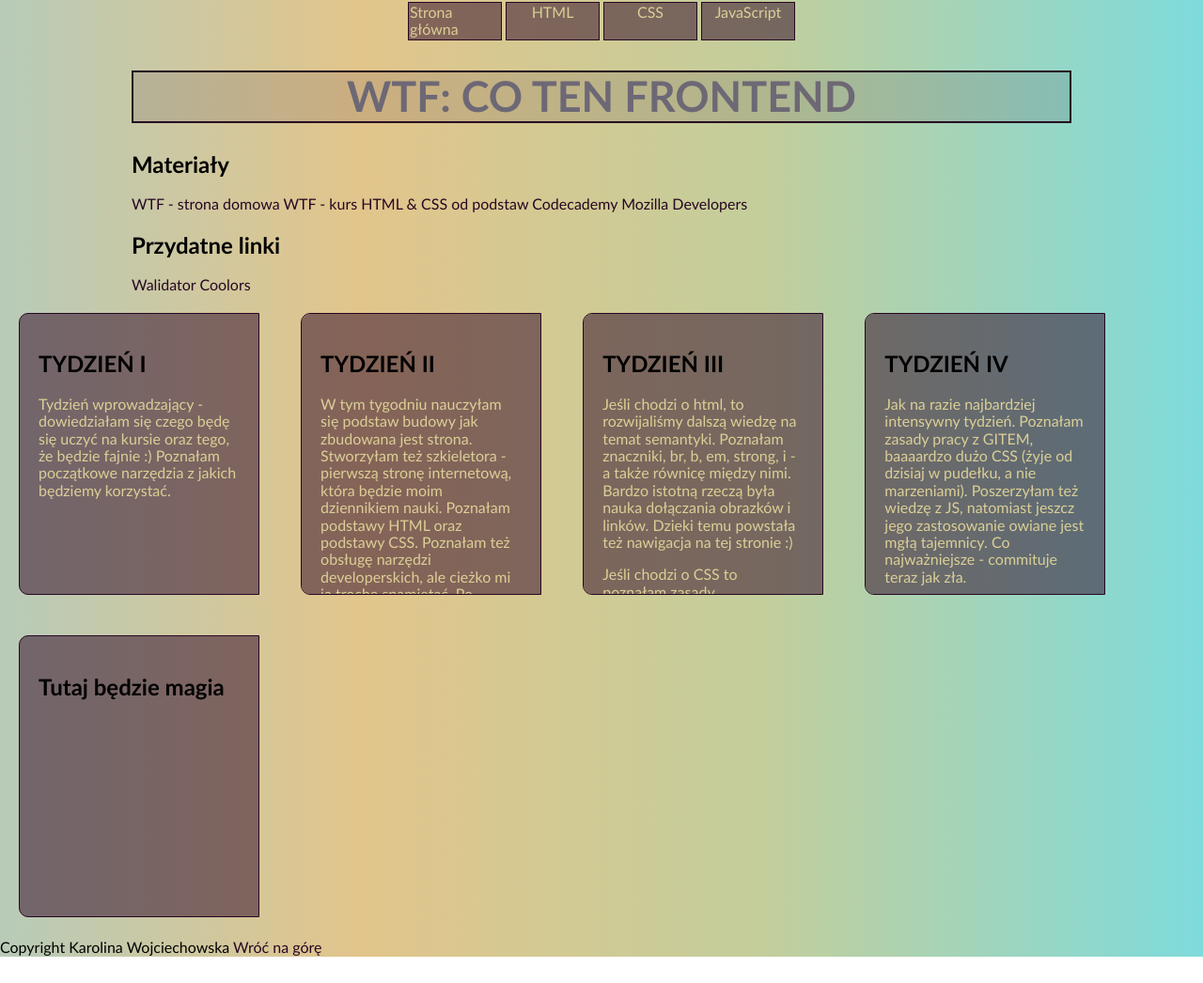
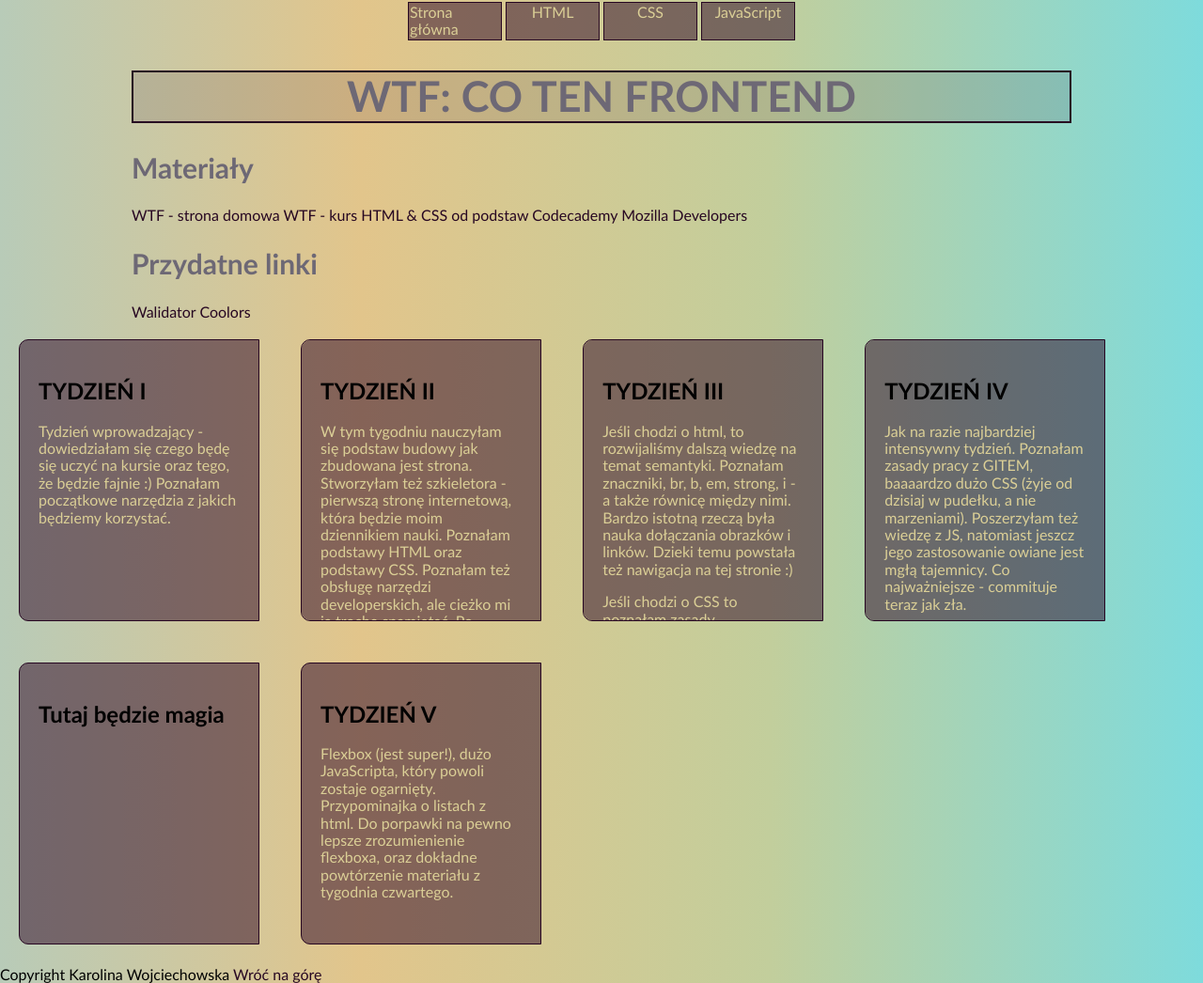
Before and after one commit to Karwska/homepage, a plain HTML site: page index.html in a window 1280 px wide. Shown: the whole page at 94% size. Before the commit the page ends 1018 px from the top, so only its background shows below. Drawn offline with Linux system fonts and the light colour scheme.

Commit message:
a new section V weekn in index added

```diff
--- a/css/style.css
+++ b/css/style.css
@@ -23,7 +23,7 @@ body {
     #c2ce9c 64%,
     #7edbdc 100%
   );
- font-family: 'Gill Sans', 'Gill Sans MT', Calibri, 'Trebuchet MS', sans-serif;
+  font-family: "Gill Sans", "Gill Sans MT", Calibri, "Trebuchet MS", sans-serif;
 }
 
 .homepage-header {
@@ -31,10 +31,14 @@ body {
   margin: 0 auto;
 }
 
+.homepage-header__heading {
+  color: #6d6875;
+  font-size: 30px;
+}
+
 .homepage-header__heading--main {
   display: flex;
   justify-content: center;
-  color: #6d6875;
   font-size: 45px;
   font-weight: bold;
   border: 2px solid #270722;
@@ -44,7 +48,6 @@ body {
   max-width: 100vw;
   display: flex;
   justify-content: center;
-
 }
 
 .navigation__link {
--- a/index.html
+++ b/index.html
@@ -84,6 +84,13 @@
           <!--Tutaj jeste do wpisania turbo tajny tekst dla JS-->
         </p>
       </section>
+      <section class="notes">
+        <h2 class="notes__heading">TYDZIEŃ V</h2>
+        <p class="notes__description">
+          Flexbox (jest super!), dużo JavaScripta, który powoli zostaje ogarnięty. Przypominajka o listach z html. Do
+          porpawki na pewno lepsze zrozumienienie flexboxa, oraz dokładne powtórzenie materiału z tygodnia czwartego.
+        </p>
+      </section>
     </main>
     <footer class="footer">Copyright Karolina Wojciechowska <a href="#top">Wróć na górę</a></footer>
     <script src="js/main.js"></script>
```
